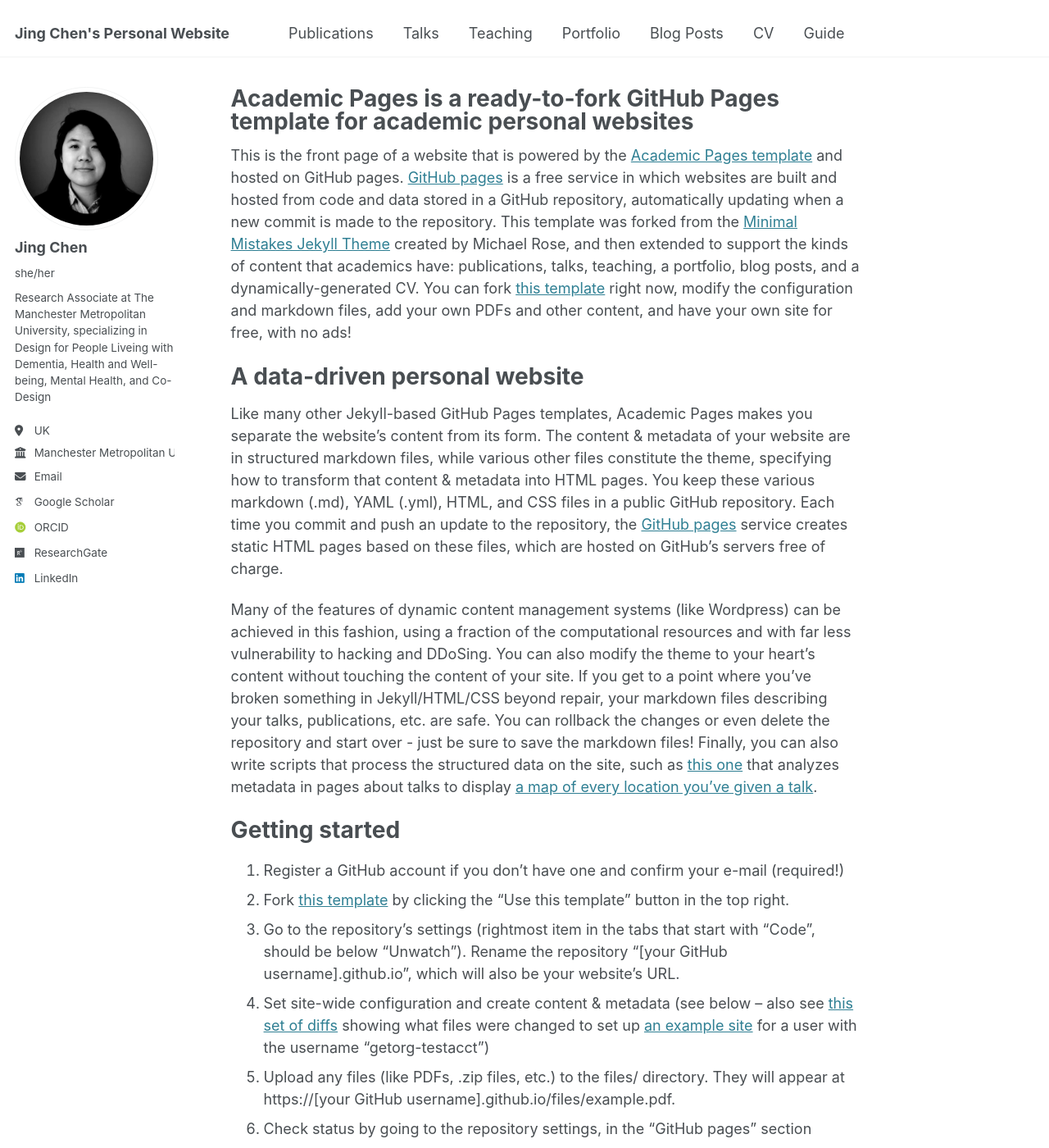
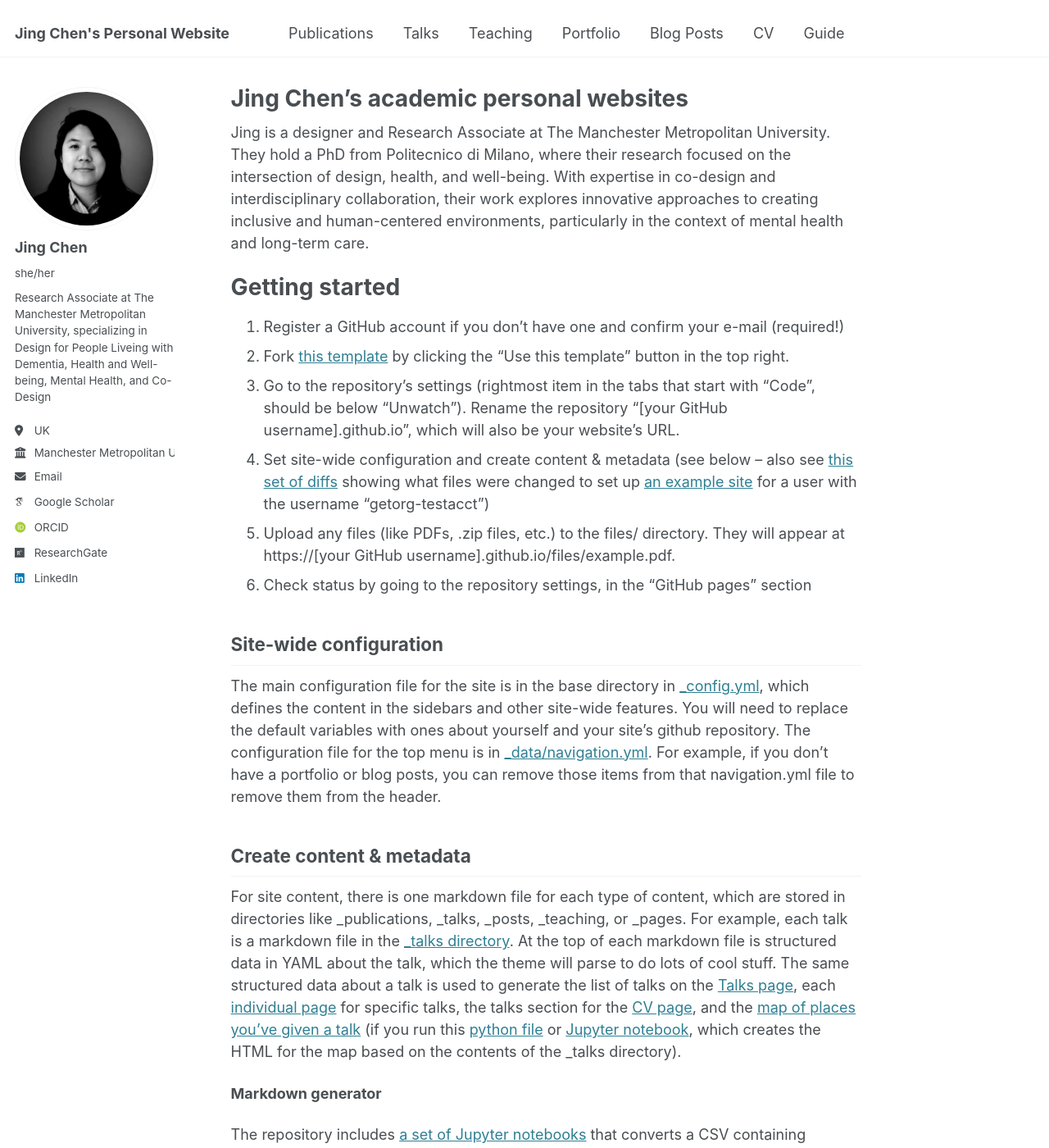
Before and after one commit to jing-chen-91/jing-chen-91.github.io, a Jekyll site: the page built from _pages/about.md, in a window 1280 px wide and 1400 px high. Shown: the whole window at 82% size. Built offline with Jekyll 4.4.1, drawn with Linux system fonts in a browser that asks for light colours; some web fonts are replaced.

Commit message:
Update about.md

```diff
--- a/_pages/about.md
+++ b/_pages/about.md
@@ -1,19 +1,14 @@
 ---
 permalink: /
-title: "Academic Pages is a ready-to-fork GitHub Pages template for academic personal websites"
+title: "Jing Chen's academic personal websites"
 author_profile: true
 redirect_from:
   - /about/
   - /about.html
 ---
 
-This is the front page of a website that is powered by the [Academic Pages template](https://github.com/academicpages/academicpages.github.io) and hosted on GitHub pages. [GitHub pages](https://pages.github.com) is a free service in which websites are built and hosted from code and data stored in a GitHub repository, automatically updating when a new commit is made to the repository. This template was forked from the [Minimal Mistakes Jekyll Theme](https://mmistakes.github.io/minimal-mistakes/) created by Michael Rose, and then extended to support the kinds of content that academics have: publications, talks, teaching, a portfolio, blog posts, and a dynamically-generated CV. You can fork [this template](https://github.com/academicpages/academicpages.github.io) right now, modify the configuration and markdown files, add your own PDFs and other content, and have your own site for free, with no ads!
+Jing is a designer and Research Associate at The Manchester Metropolitan University. They hold a PhD from Politecnico di Milano, where their research focused on the intersection of design, health, and well-being. With expertise in co-design and interdisciplinary collaboration, their work explores innovative approaches to creating inclusive and human-centered environments, particularly in the context of mental health and long-term care.
 
-A data-driven personal website
-======
-Like many other Jekyll-based GitHub Pages templates, Academic Pages makes you separate the website's content from its form. The content & metadata of your website are in structured markdown files, while various other files constitute the theme, specifying how to transform that content & metadata into HTML pages. You keep these various markdown (.md), YAML (.yml), HTML, and CSS files in a public GitHub repository. Each time you commit and push an update to the repository, the [GitHub pages](https://pages.github.com/) service creates static HTML pages based on these files, which are hosted on GitHub's servers free of charge.
-
-Many of the features of dynamic content management systems (like Wordpress) can be achieved in this fashion, using a fraction of the computational resources and with far less vulnerability to hacking and DDoSing. You can also modify the theme to your heart's content without touching the content of your site. If you get to a point where you've broken something in Jekyll/HTML/CSS beyond repair, your markdown files describing your talks, publications, etc. are safe. You can rollback the changes or even delete the repository and start over - just be sure to save the markdown files! Finally, you can also write scripts that process the structured data on the site, such as [this one](https://github.com/academicpages/academicpages.github.io/blob/master/talkmap.ipynb) that analyzes metadata in pages about talks to display [a map of every location you've given a talk](https://academicpages.github.io/talkmap.html).
 
 Getting started
 ======
```
